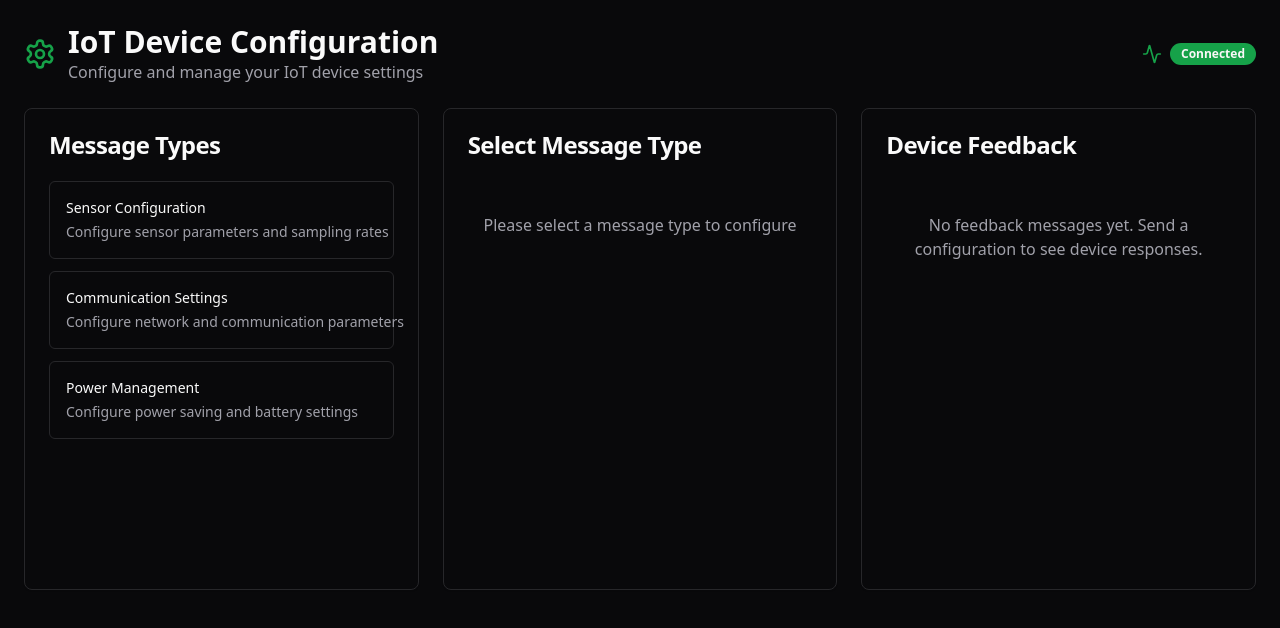
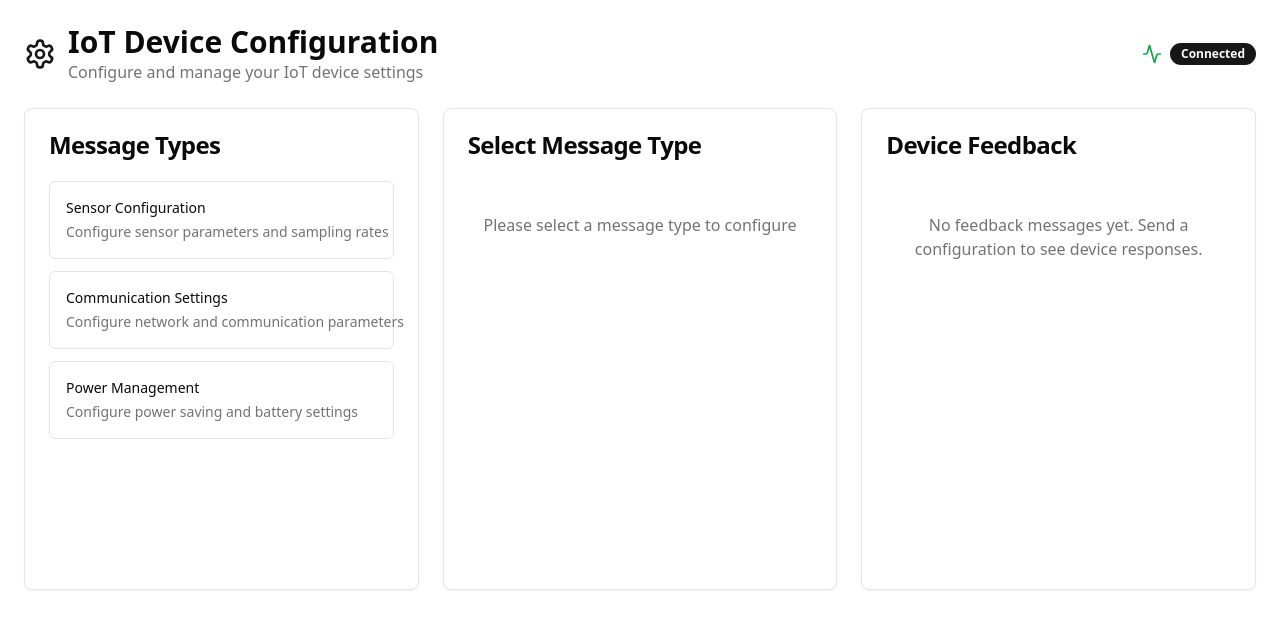
Before and after one commit to moalani01/iot-orchestrator, a React (Vite) app: page / in a window 1280 px wide. Shown: the top 628 px of the page. Built offline with nearby package versions, Linux system fonts and the light colour scheme.

Commit message:
Update theme to white and black
Update the theme to use white as the background color and black for buttons. The selected message highlight color will be adjusted to complement the new color scheme.

```diff
--- a/src/index.css
+++ b/src/index.css
@@ -8,34 +8,34 @@ All colors MUST be HSL.
 
 @layer base {
   :root {
-    --background: 240 10% 3.9%;
-    --foreground: 0 0% 98%;
+    --background: 0 0% 100%;
+    --foreground: 0 0% 3.9%;
 
-    --card: 240 10% 3.9%;
-    --card-foreground: 0 0% 98%;
+    --card: 0 0% 100%;
+    --card-foreground: 0 0% 3.9%;
 
-    --popover: 240 10% 3.9%;
-    --popover-foreground: 0 0% 98%;
+    --popover: 0 0% 100%;
+    --popover-foreground: 0 0% 3.9%;
 
-    --primary: 142 76% 36%;
-    --primary-foreground: 355 7% 97%;
-    --primary-glow: 142 76% 46%;
+    --primary: 0 0% 9%;
+    --primary-foreground: 0 0% 98%;
+    --primary-glow: 0 0% 20%;
 
-    --secondary: 240 3.7% 15.9%;
-    --secondary-foreground: 0 0% 98%;
+    --secondary: 0 0% 96.1%;
+    --secondary-foreground: 0 0% 9%;
 
-    --muted: 240 3.7% 15.9%;
-    --muted-foreground: 240 5% 64.9%;
+    --muted: 0 0% 96.1%;
+    --muted-foreground: 0 0% 45.1%;
 
-    --accent: 240 3.7% 15.9%;
+    --accent: 200 98% 39%;
     --accent-foreground: 0 0% 98%;
 
     --destructive: 0 84.2% 60.2%;
     --destructive-foreground: 0 0% 98%;
 
-    --border: 240 3.7% 15.9%;
-    --input: 240 3.7% 15.9%;
-    --ring: 142 76% 36%;
+    --border: 0 0% 89.8%;
+    --input: 0 0% 89.8%;
+    --ring: 200 98% 39%;
 
     --success: 142 76% 36%;
     --success-foreground: 355 7% 97%;
```
